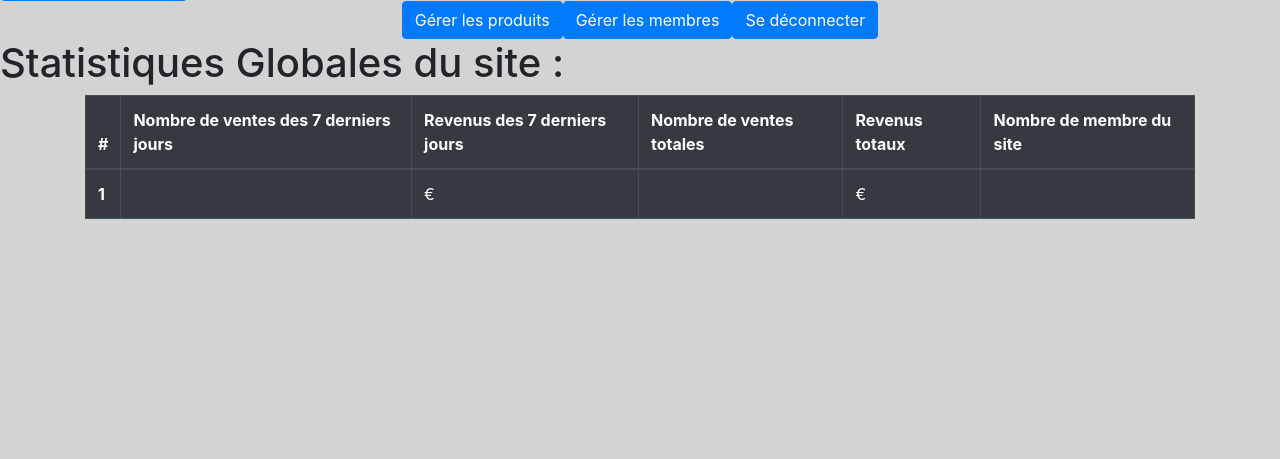
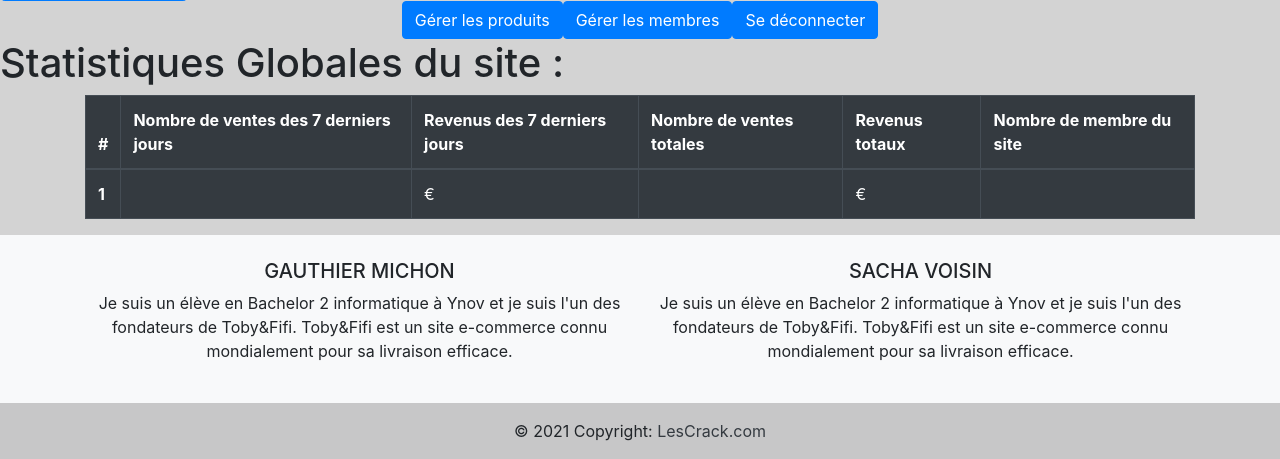
Before and after one commit to GauthierMichon/Toby-Fifi, a Symfony app: template templates/admin/index.html.twig in a window 1280 px wide. Shown: the part 505-964 px from the top of the page. Before the commit the page ends 724 px from the top, so only its background shows below. Run offline with Twig, Linux system fonts and the light colour scheme; the template is opened without the code that fills it, so the values that code supplies are empty; some libraries are stand-ins or nearby versions.

Commit message:
footer remis

```diff
--- a/templates/base.html.twig
+++ b/templates/base.html.twig
@@ -17,5 +17,31 @@
 		{% block javascripts %}{% endblock %}
 
 	</body>
+	{% block footer %}
+		<div class="espace">
+			<footer class="bg-light text-center text-lg-start">
+				<div class="container p-4">
+					<div class="row">
+						<div class="col-lg-6 col-md-12 mb-4 mb-md-0">
+							<h5 class="text-uppercase">Gauthier Michon</h5>
+							<p>
+								Je suis un élève en Bachelor 2 informatique à Ynov et je suis l'un des fondateurs de Toby&Fifi. Toby&Fifi est un site e-commerce connu mondialement pour sa livraison efficace.
+							</p>
+						</div>
+						<div class="col-lg-6 col-md-12 mb-4 mb-md-0">
+							<h5 class="text-uppercase">Sacha Voisin</h5>
+							<p>
+								Je suis un élève en Bachelor 2 informatique à Ynov et je suis l'un des fondateurs de Toby&Fifi. Toby&Fifi est un site e-commerce connu mondialement pour sa livraison efficace.
+							</p>
+						</div>
+					</div>
+					</div>
+				<div class="text-center p-3" style="background-color: rgba(0, 0, 0, 0.2)">
+					© 2021 Copyright:
+					<a class="text-dark" href="https://LesCrack.com/">LesCrack.com</a>
+				</div>
+			</footer>
+		</div>
+	{% endblock %}
 
 </html>
```
